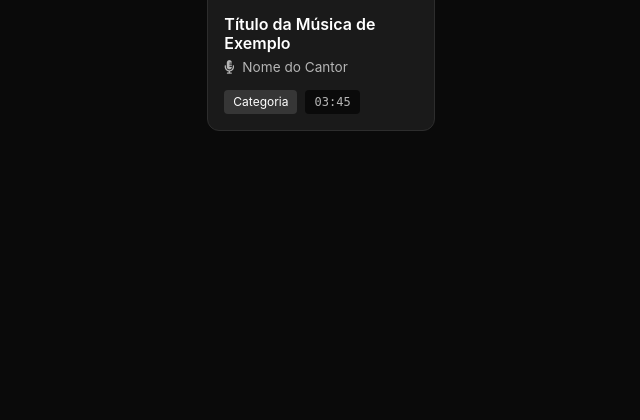
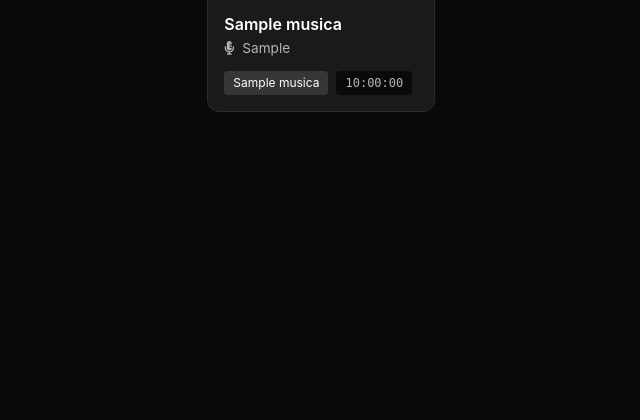
Before and after one commit to Ana-Clara-Lobo-Silveira/NaclMusic, a Flask app: page / in a window 1280 px wide. Shown: the part 229-649 px from the top of the page, without its empty margins (42-682 px from the left). Run offline with Flask 3, Linux system fonts and the light colour scheme; tables that the repository leaves empty hold one stand-in row (values such as "Sample post"); grey boxes marked "Sample" are stand-in pictures.

Commit message:
ADD: Substituições por jinja --> Aplicação no frontend

```diff
--- a/app.py
+++ b/app.py
@@ -17,10 +17,14 @@ def pg_principal():
     cur = con.cursor(dictionary=True)
     cur.execute("SELECT codigo, cantor, duracao, nome, url_imagem, nome_genero FROM musica;")
     musicas = cur.fetchall()
+
+    cur.execute("SELECT nome_genero, icone, cor FROM genero;")
+    generos = cur.fetchall()
     con.close()
 
 
-    return render_template("principal.html", musicas_html=musicas)
+
+    return render_template("principal.html", musicas_html=musicas, genero_html = generos)
 
 # @app.route("/admin")
 # def pg_administracao():
--- a/templates/principal.html
+++ b/templates/principal.html
@@ -77,11 +77,13 @@
     <div class="section">
         <div class="columns">
             <aside class="column is-2 is-hidden-mobile">
+
                 <div class="menu">
                     <p class="menu-label">Categorias</p>
                     <ul class="menu-list">
-                        <li><a href="#"><span class="icon"><i class="fa-solid fa-compact-disc"></i></span> Rock</a></li>
-                        <li><a href="#"><span class="icon"><i class="fa-solid fa-compact-disc"></i></span> Pop</a></li>
+                        {%for genero in genero_html%}
+                        <li><a href="#"><span class="icon"><i class="fa-solid fa-compact-disc"></i></span>{{genero.nome_genero}}</a></li>
+                        {%endfor%}
                     </ul>
                 </div>
             </aside>
@@ -89,27 +91,29 @@
             <main class="column">
                 <div class="columns is-multiline">
 
+                    {%for musica in musicas_html%}
                     <div class="column is-12-mobile is-6-tablet is-4-desktop is-3-widescreen">
                         <div class="music-card">
                             <div class="card-image">
                                 <figure class="image">
-                                    <img src="https://images.pexels.com/photos/14470112/pexels-photo-14470112.jpeg" alt="Capa">
+                                    <img src="{{musica.url_imagem}}" alt="Capa">
                                 </figure>
                             </div>
                             <div class="card-content p-4">
-                                <span class="music-title is-size-6">Título da Música de Exemplo</span>
+                                <span class="music-title is-size-6">{{musica.nome}}</span>
                                 <span class="music-singer">
-                                    <i class="fa-solid fa-microphone-lines mr-1"></i> Nome do Cantor
+                                    <i class="fa-solid fa-microphone-lines mr-1"></i> {{musica.cantor}}
                                 </span>
 
                                 <div class="tags flex justify-between">
-                                    <span class="tag is-dark">Categoria</span>
-                                    <span class="tag is-black has-text-grey-light is-family-monospace">03:45</span>
+                                    <span class="tag is-dark">{{musica.nome_genero}}</span>
+                                    <span class="tag is-black has-text-grey-light is-family-monospace">{{musica.duracao}}</span>
                                 </div>
                             </div>
                         </div>
                     </div>
-                    </div>
+                    {% endfor %}
+                </div>
             </main>
         </div>
     </div>
```
